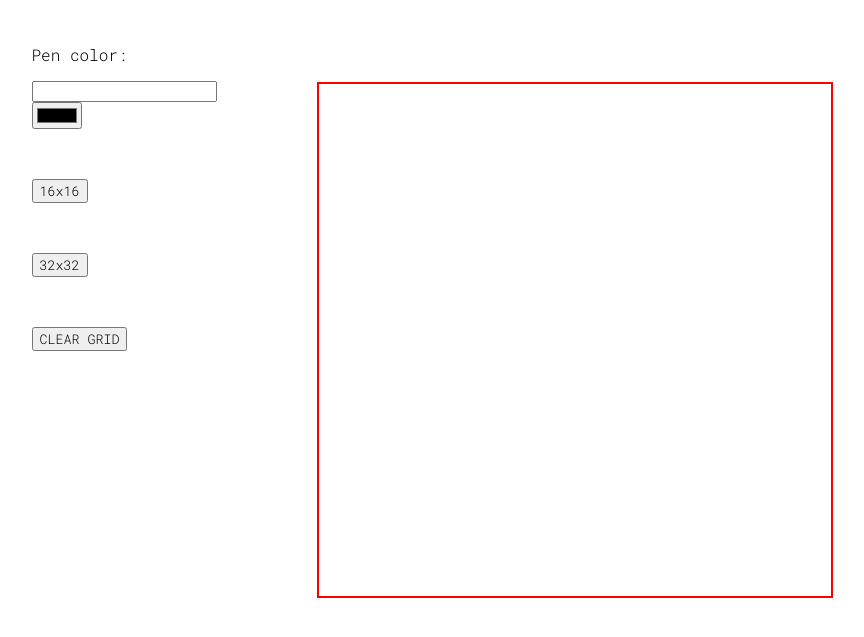
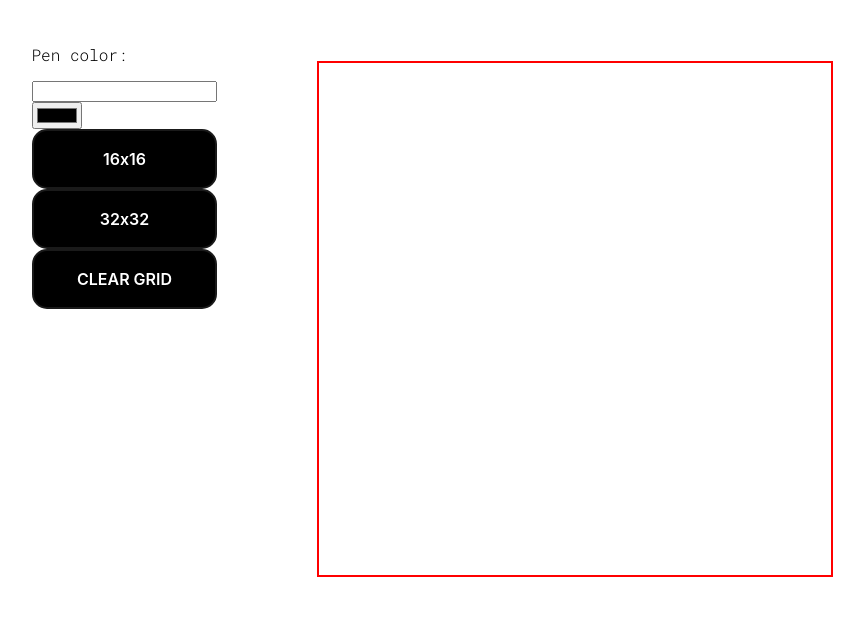
Before and after one commit to habisahmad/etch-a-sketch, a plain HTML site: page index.html in a window 1280 px wide. Shown: the part 115-752 px from the top of the page, without its empty margins (358-1222 px from the left). Drawn offline with Linux system fonts and the light colour scheme.

Commit message:
button styles added

```diff
--- a/index.html
+++ b/index.html
@@ -17,8 +17,8 @@
             <p>Pen color:</p>
             <input type="text" id="hex">
             <input type="color" id="color">
-            <button id="16x16" onclick="sixteenFunction()">16x16</button>
-            <button id="32x32" onclick="thirtytwoFunction()">32x32</button>
+            <button id="16x16" onclick="myFunc()">16x16</button>
+            <button id="32x32" onclick="myFunc()">32x32</button>
             <button id="clear">CLEAR GRID</button>
         </div>
         <div id="grid" draggable="false"></div>
--- a/script.js
+++ b/script.js
@@ -1,8 +1,11 @@
 const grid = document.querySelector('#grid');
 
 let val = 0
+let isUsed = false;
 
-function sixteenFunction(){
+document.getElementById("16x16").onclick = function() {
+    //disable
+    //this.disabled = true;
     for(let i = 0; i < 16*16; i++){
         const content = document.createElement('div');
         content.classList.add('grid');
@@ -12,7 +15,9 @@ function sixteenFunction(){
     }
 }
 
-function thirtytwoFunction(){
+document.getElementById("32x32").onclick = function() {
+    //disable
+    //this.disabled = true;
     for(let i = 0; i < 32*32; i++){
         const content = document.createElement('div');
         content.classList.add('grid');
@@ -20,6 +25,10 @@ function thirtytwoFunction(){
         content.setAttribute('style', 'flex: 1; flex-basis: 16px;')
         grid.appendChild(content)
     }
+}
+
+function myFunc(){
+    $('#grid div').empty()
 }
 
 const colorpicker = document.querySelector('#color');
--- a/style.css
+++ b/style.css
@@ -43,20 +43,48 @@ button{
 
 button{
     margin-top: 50px;
+
 }
 
-.pixelslider {
-    -webkit-appearance: none;  /* Override default CSS styles */
-    appearance: none;
-    width: 100%; /* Full-width */
-    height: 25px; /* Specified height */
-    background: #d3d3d3; /* Grey background */
-    outline: none; /* Remove outline */
-    opacity: 0.7; /* Set transparency (for mouse-over effects on hover) */
-    -webkit-transition: .2s; /* 0.2 seconds transition on hover */
-    transition: opacity .2s;
-  }
+/* CSS */
+button {
+  appearance: none;
+  background-color: #000000;
+  border: 2px solid #1A1A1A;
+  border-radius: 15px;
+  box-sizing: border-box;
+  color: #FFFFFF;
+  cursor: pointer;
+  display: inline-block;
+  font-family: Roobert,-apple-system,BlinkMacSystemFont,"Segoe UI",Helvetica,Arial,sans-serif,"Apple Color Emoji","Segoe UI Emoji","Segoe UI Symbol";
+  font-size: 16px;
+  font-weight: 600;
+  line-height: normal;
+  margin: 0;
+  min-height: 60px;
+  min-width: 0;
+  outline: none;
+  padding: 16px 24px;
+  text-align: center;
+  text-decoration: none;
+  transition: all 300ms cubic-bezier(.23, 1, 0.32, 1);
+  user-select: none;
+  -webkit-user-select: none;
+  touch-action: manipulation;
+  width: 100%;
+  will-change: transform;
+}
 
-  .pixelslider:hover {
-    opacity: 1; /* Fully shown on mouse-over */
-  }
+button:disabled {
+  pointer-events: none;
+}
+
+button:hover {
+  box-shadow: rgba(0, 0, 0, 0.25) 0 8px 15px;
+  transform: translateY(-2px);
+}
+
+button:active {
+  box-shadow: none;
+  transform: translateY(0);
+}
```
